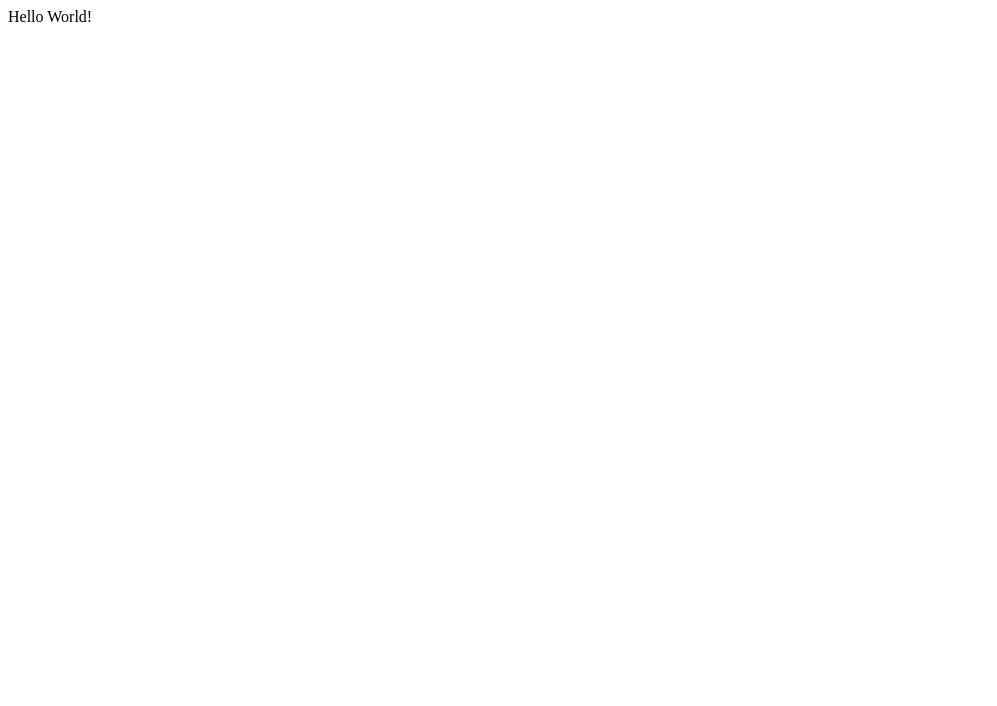
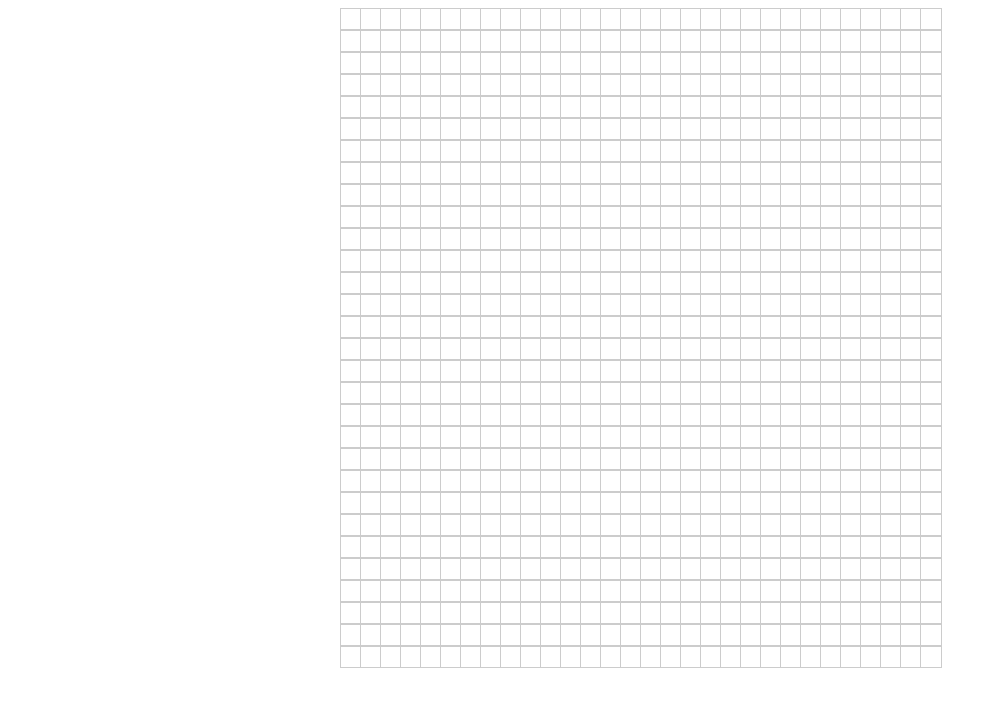
Before and after one commit to JoelDamian/Conways_Game_Of_Life, a React (Vite) app: page / in a window 1280 px wide. Shown: the top 706 px of the page, without its empty margins (0-997 px from the left). Built offline with nearby package versions, Linux system fonts and the light colour scheme.

Commit message:
Added empty game board.

```diff
--- a/package.json
+++ b/package.json
@@ -15,7 +15,7 @@
   },
   "devDependencies": {
     "@eslint/js": "^9.25.0",
-    "@types/react": "^19.1.2",
+    "@types/react": "^19.1.6",
     "@types/react-dom": "^19.1.2",
     "@vitejs/plugin-react": "^4.4.1",
     "eslint": "^9.25.0",
--- a/src/App.css
+++ b/src/App.css
@@ -0,0 +1,5 @@
+.app-container {
+    display: grid;
+    place-items: center;
+    place-content: center;
+}
--- a/src/App.tsx
+++ b/src/App.tsx
@@ -1,6 +1,37 @@
+import './App.css';
+
+const NUM_ROWS = 30;
+const NUM_COLS = 30;
+
+const grid: boolean[][] = Array.from({ length: NUM_ROWS }, () =>
+  Array(NUM_COLS).fill(false)
+);
+
 function App() {
-
-  return <div>Hello World!</div>;
+  return (
+    <div className='app-container'>
+      <div
+        style={{
+          display: 'grid',
+          gridTemplateColumns: `repeat(${NUM_COLS}, 20px)`,
+        }}
+      >
+        {grid.flatMap((row: boolean[], i: number) =>
+          row.map((cell: boolean, j: number) => (
+            <div
+              key={`${i}-${j}`}
+              style={{
+                width: 20,
+                height: 20,
+                backgroundColor: cell ? 'black' : 'white',
+                border: '1px solid #ccc',
+              }}
+            />
+          ))
+        )}
+      </div>
+    </div>
+  );
 }
 
 export default App;
```
Also changed, not shown: 1 other file (tests, documents, lock files or other folders).
